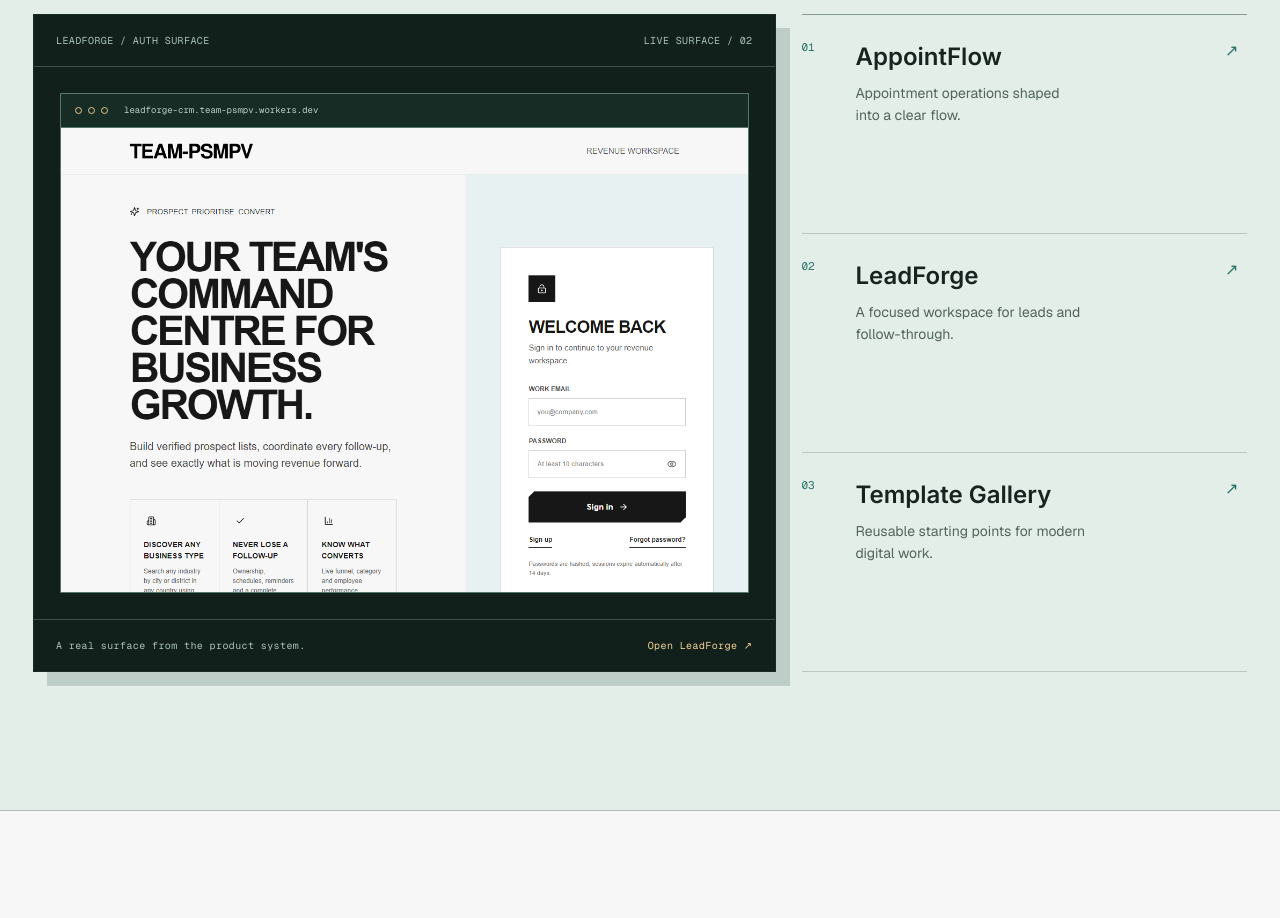
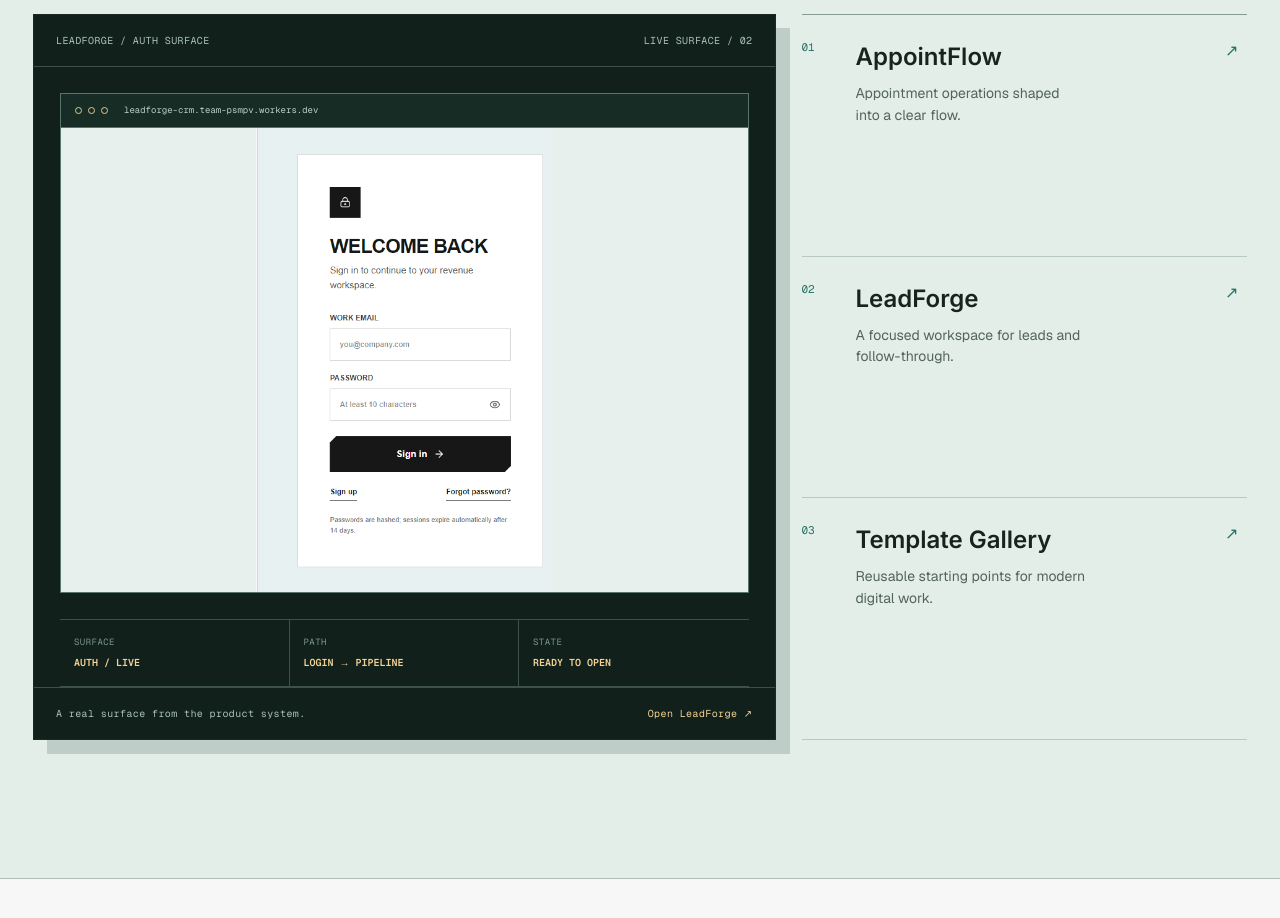
Before and after one commit to TEAM-PSMPV/teampsmpvwebsite, a Next.js app: page / in a window 1280 px wide. Shown: the part 3040-3958 px from the top of the page. Built offline with nearby package versions, Linux system fonts and the light colour scheme.

Commit message:
Make product proof visibly concrete

```diff
--- a/app/components/ProductProof.tsx
+++ b/app/components/ProductProof.tsx
@@ -32,13 +32,18 @@ export function ProductProof() {
               <div className="proof-live-image-wrap">
                 <Image
                   className="proof-live-image"
-                  src="/images/leadforge-auth-surface.png"
+                  src="/images/leadforge-auth-panel.png"
                   alt="LeadForge sign-in surface"
-                  width={1280}
-                  height={1056}
+                  width={480}
+                  height={750}
                   sizes="(max-width: 767px) 92vw, 58vw"
                 />
               </div>
+            </div>
+            <div className="proof-evidence">
+              <span><small>SURFACE</small><strong>AUTH / LIVE</strong></span>
+              <span><small>PATH</small><strong>LOGIN → PIPELINE</strong></span>
+              <span><small>STATE</small><strong>READY TO OPEN</strong></span>
             </div>
             <div className="proof-feature-caption">
               <span>A real surface from the product system.</span>
--- a/app/globals.css
+++ b/app/globals.css
@@ -1285,8 +1285,40 @@ main {
   inset: 0;
   width: 100%;
   height: 100%;
-  object-fit: cover;
-  object-position: 76% top;
+  object-fit: contain;
+  object-position: center;
+}
+
+.proof-evidence {
+  display: grid;
+  grid-template-columns: repeat(3, 1fr);
+  margin: 0 26px;
+  border-top: 1px solid #3b514a;
+  border-bottom: 1px solid #3b514a;
+}
+
+.proof-evidence span {
+  min-height: 66px;
+  display: flex;
+  justify-content: center;
+  flex-direction: column;
+  gap: 6px;
+  padding: 12px 14px;
+  border-right: 1px solid #3b514a;
+}
+
+.proof-evidence span:last-child { border-right: 0; }
+.proof-evidence small {
+  color: #779890;
+  font-family: var(--font-geist-mono), monospace;
+  font-size: 9px;
+  letter-spacing: .05em;
+}
+.proof-evidence strong {
+  color: #f2d294;
+  font-family: var(--font-geist-mono), monospace;
+  font-size: 10px;
+  font-weight: 520;
 }
 
 .proof-feature-header,
```
Also changed, not shown: public/images/leadforge-auth-panel.png (added), public/images/leadforge-auth-surface.png (deleted).
